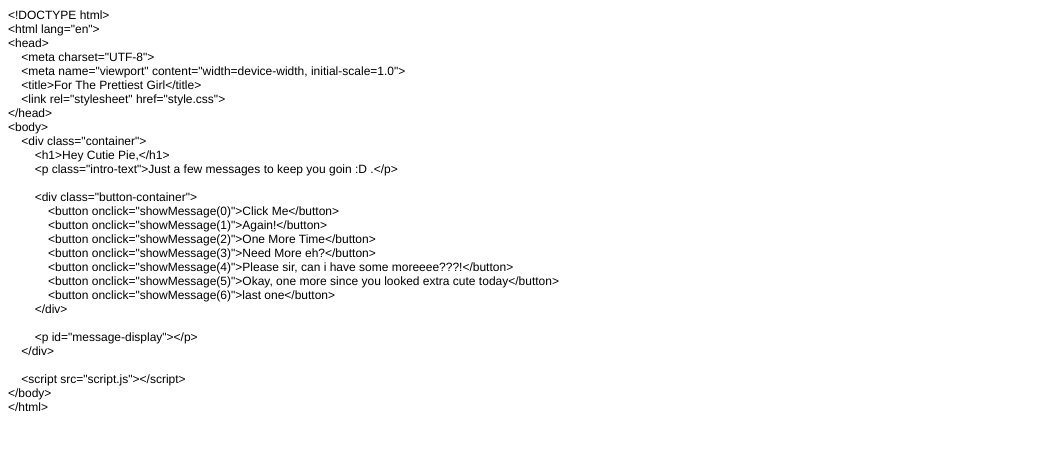
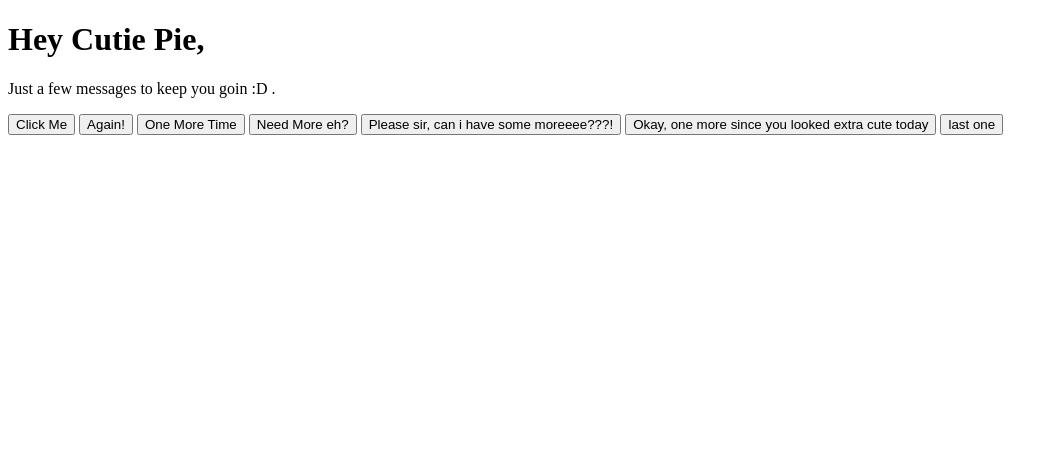
Before and after one commit to dvchudasama/girl, a plain HTML site: page index.html in a window 1280 px wide. Shown: the whole page, without its empty margins (0-1058 px from the left). Drawn offline with Linux system fonts and the light colour scheme.

Commit message:
Add files via upload

```diff
--- a/index.html
+++ b/index.html
@@ -1,45 +1,29 @@
-<!DOCTYPE html PUBLIC "-//W3C//DTD HTML 4.01//EN" "http://www.w3.org/TR/html4/strict.dtd">
-<html>
+<!DOCTYPE html>
+<html lang="en">
 <head>
-  <meta http-equiv="Content-Type" content="text/html; charset=utf-8">
-  <meta http-equiv="Content-Style-Type" content="text/css">
-  <title></title>
-  <meta name="Generator" content="Cocoa HTML Writer">
-  <meta name="CocoaVersion" content="2575.7">
-  <style type="text/css">
-    p.p1 {margin: 0.0px 0.0px 0.0px 0.0px; font: 12.0px Helvetica}
-    p.p2 {margin: 0.0px 0.0px 0.0px 0.0px; font: 12.0px Helvetica; min-height: 14.0px}
-  </style>
+    <meta charset="UTF-8">
+    <meta name="viewport" content="width=device-width, initial-scale=1.0">
+    <title>For The Prettiest Girl</title>
+    <link rel="stylesheet" href="style.css">
 </head>
 <body>
-<p class="p1">&lt;!DOCTYPE html&gt;</p>
-<p class="p1">&lt;html lang="en"&gt;</p>
-<p class="p1">&lt;head&gt;</p>
-<p class="p1"><span class="Apple-converted-space">    </span>&lt;meta charset="UTF-8"&gt;</p>
-<p class="p1"><span class="Apple-converted-space">    </span>&lt;meta name="viewport" content="width=device-width, initial-scale=1.0"&gt;</p>
-<p class="p1"><span class="Apple-converted-space">    </span>&lt;title&gt;For The Prettiest Girl&lt;/title&gt;</p>
-<p class="p1"><span class="Apple-converted-space">    </span>&lt;link rel="stylesheet" href="style.css"&gt;</p>
-<p class="p1">&lt;/head&gt;</p>
-<p class="p1">&lt;body&gt;</p>
-<p class="p1"><span class="Apple-converted-space">    </span>&lt;div class="container"&gt;</p>
-<p class="p1"><span class="Apple-converted-space">        </span>&lt;h1&gt;Hey Cutie Pie,&lt;/h1&gt;</p>
-<p class="p1"><span class="Apple-converted-space">        </span>&lt;p class="intro-text"&gt;Just a few messages to keep you goin :D .&lt;/p&gt;</p>
-<p class="p2"><br></p>
-<p class="p1"><span class="Apple-converted-space">        </span>&lt;div class="button-container"&gt;</p>
-<p class="p1"><span class="Apple-converted-space">            </span>&lt;button onclick="showMessage(0)"&gt;Click Me&lt;/button&gt;</p>
-<p class="p1"><span class="Apple-converted-space">            </span>&lt;button onclick="showMessage(1)"&gt;Again!&lt;/button&gt;</p>
-<p class="p1"><span class="Apple-converted-space">            </span>&lt;button onclick="showMessage(2)"&gt;One More Time&lt;/button&gt;</p>
-<p class="p1"><span class="Apple-converted-space">            </span>&lt;button onclick="showMessage(3)"&gt;Need More eh?&lt;/button&gt;</p>
-<p class="p1"><span class="Apple-converted-space">            </span>&lt;button onclick="showMessage(4)"&gt;Please sir, can i have some moreeee???!&lt;/button&gt;</p>
-<p class="p1"><span class="Apple-converted-space">            </span>&lt;button onclick="showMessage(5)"&gt;Okay, one more since you looked extra cute today&lt;/button&gt;</p>
-<p class="p1"><span class="Apple-converted-space">            </span>&lt;button onclick="showMessage(6)"&gt;last one&lt;/button&gt;</p>
-<p class="p1"><span class="Apple-converted-space">        </span>&lt;/div&gt;</p>
-<p class="p2"><br></p>
-<p class="p1"><span class="Apple-converted-space">        </span>&lt;p id="message-display"&gt;&lt;/p&gt;</p>
-<p class="p1"><span class="Apple-converted-space">    </span>&lt;/div&gt;</p>
-<p class="p2"><br></p>
-<p class="p1"><span class="Apple-converted-space">    </span>&lt;script src="script.js"&gt;&lt;/script&gt;</p>
-<p class="p1">&lt;/body&gt;</p>
-<p class="p1">&lt;/html&gt;</p>
+    <div class="container">
+        <h1>Hey Cutie Pie,</h1>
+        <p class="intro-text">Just a few messages to keep you goin :D .</p>
+
+        <div class="button-container">
+            <button onclick="showMessage(0)">Click Me</button>
+            <button onclick="showMessage(1)">Again!</button>
+            <button onclick="showMessage(2)">One More Time</button>
+            <button onclick="showMessage(3)">Need More eh?</button>
+            <button onclick="showMessage(4)">Please sir, can i have some moreeee???!</button>
+            <button onclick="showMessage(5)">Okay, one more since you looked extra cute today</button>
+            <button onclick="showMessage(6)">last one</button>
+        </div>
+
+        <p id="message-display"></p>
+    </div>
+
+    <script src="script.js"></script>
 </body>
 </html>
```
